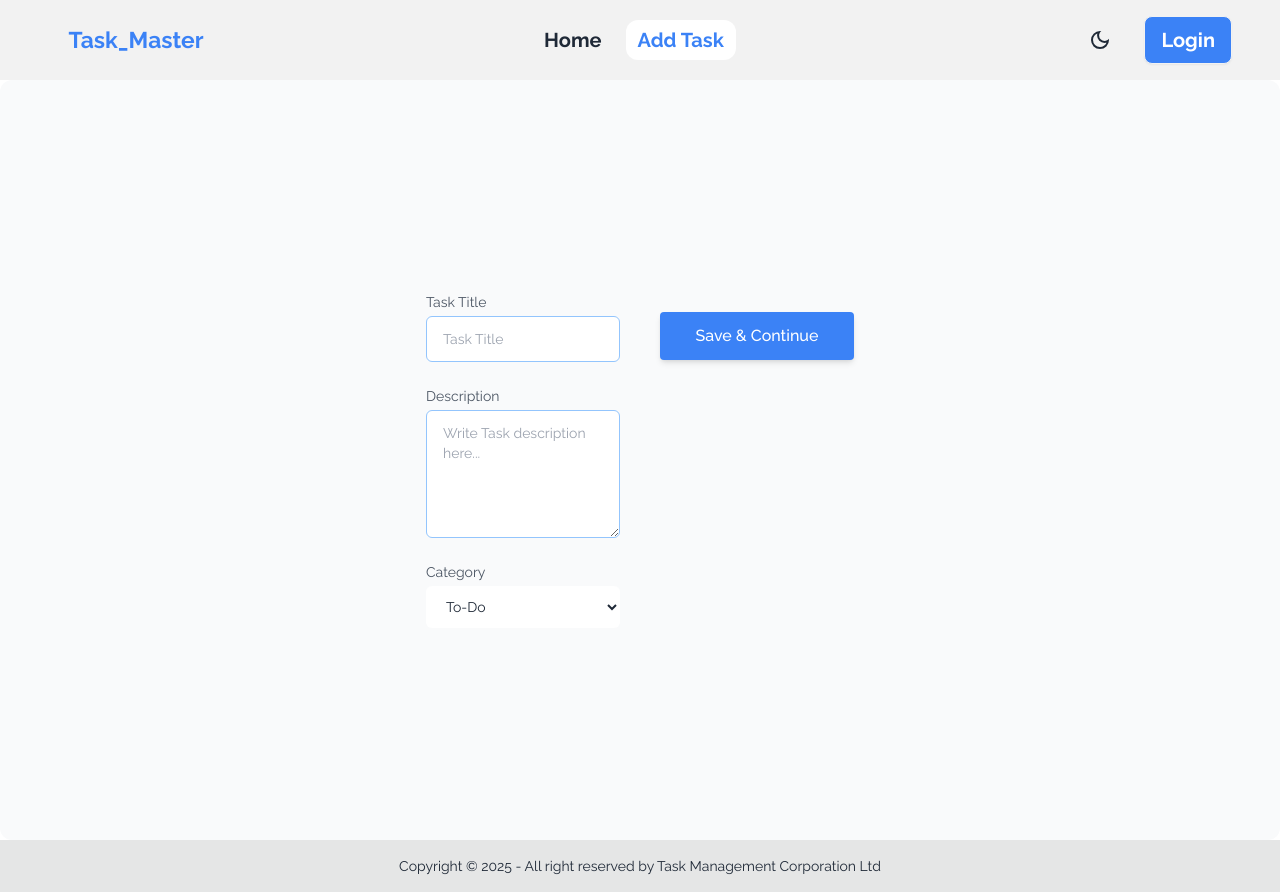
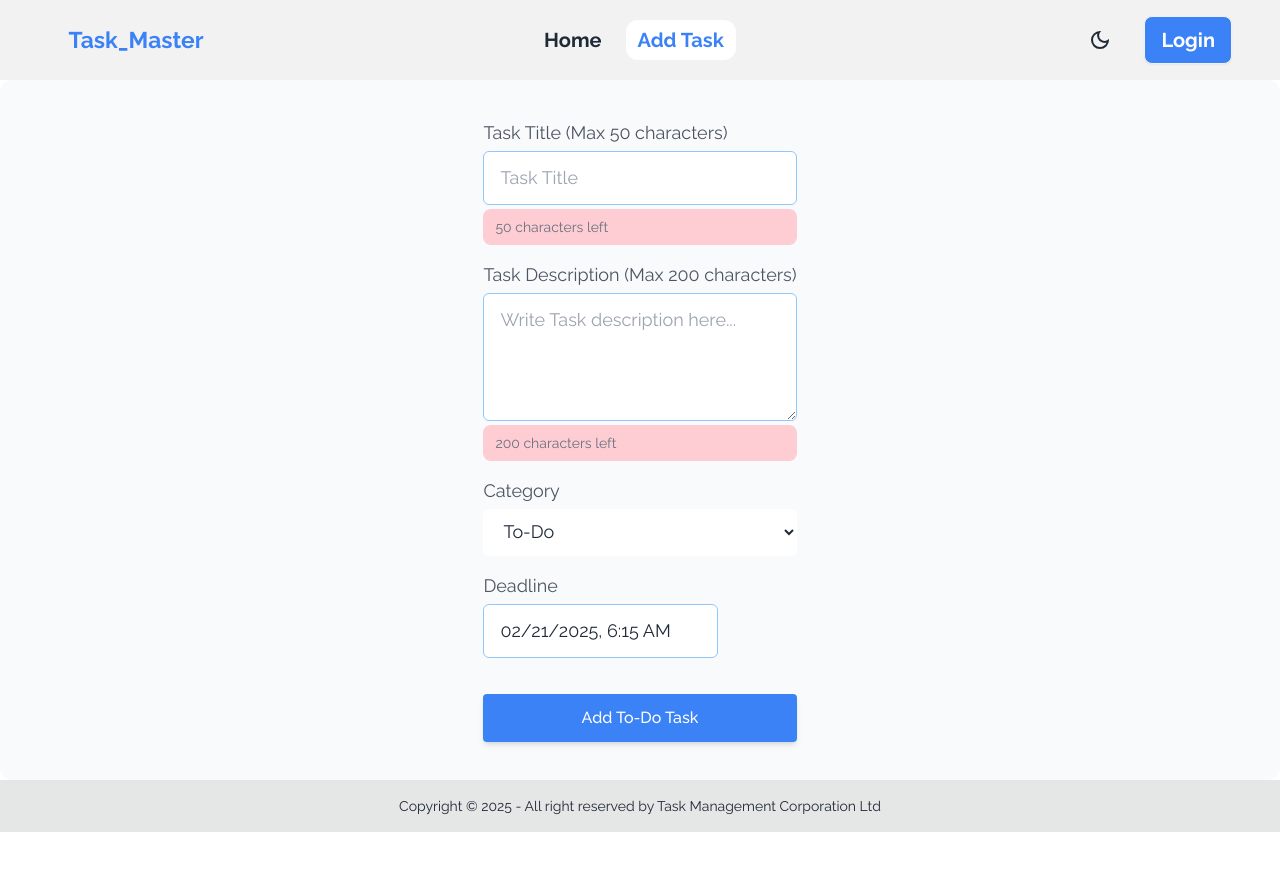
Before and after one commit to Rokon-Khan/task-management-app, a React (Vite) app: page /add-task in a window 1280 px wide. After the commit the page ends 832 px from the top, so only its background shows below. Built offline with nearby package versions, Linux system fonts and the light colour scheme; no server answers.

Commit message:
Task Added With Maximum Character

```diff
--- a/package.json
+++ b/package.json
@@ -20,6 +20,7 @@
     "react": "^19.0.0",
     "react-beautiful-dnd": "^13.1.1",
     "react-date-range": "^2.0.1",
+    "react-datepicker": "^8.1.0",
     "react-dom": "^19.0.0",
     "react-helmet-async": "^2.0.5",
     "react-hook-form": "^7.54.2",
--- a/src/components/Form/AddTask.jsx
+++ b/src/components/Form/AddTask.jsx
@@ -1,6 +1,8 @@
+import { format } from "date-fns";
 import { useState } from "react";
 import { Helmet } from "react-helmet-async";
 import toast from "react-hot-toast";
+import { useNavigate } from "react-router-dom";
 import useAuth from "../../hooks/useAuth";
 import useAxiosSecure from "../../hooks/useAxiosSecure";
 import AddTaskForm from "./AddTaskForm";
@@ -8,9 +10,11 @@ import AddTaskForm from "./AddTaskForm";
 const AddTask = () => {
   const { user } = useAuth();
   const axiosSecure = useAxiosSecure();
+  const navigate = useNavigate();
   const [loading, setLoading] = useState(false);
+
   // handle form submit
-  const handleSubmit = async (e) => {
+  const handleSubmit = async (e, deadline) => {
     e.preventDefault();
     setLoading(true);
     const form = e.target;
@@ -18,33 +22,39 @@ const AddTask = () => {
     const category = form.category.value;
     const description = form.description.value;
 
-    // seller info
+    // Format the deadline
+    const formattedDeadline = format(deadline, "yyyy-MM-dd HH:mm:ss");
+
+    // User info
     const User = {
       name: user?.displayName,
       image: user?.photoURL,
       email: user?.email,
     };
 
-    // Create plant data object
+    // Create task data object
     const taskData = {
       title,
       category,
       description,
+      deadline: formattedDeadline,
       User,
     };
 
     console.table(taskData);
-    // save plant in db
+
+    // Save task in db
     try {
-      // post req
       await axiosSecure.post("/tasks", taskData);
-      toast.success("Data Added Successfully!");
+      toast.success("Task Added Successfully!");
     } catch (err) {
       console.log(err);
     } finally {
+      navigate("/");
       setLoading(false);
     }
   };
+
   return (
     <div>
       <Helmet>
--- a/src/components/Form/AddTaskForm.jsx
+++ b/src/components/Form/AddTaskForm.jsx
@@ -1,16 +1,23 @@
 import PropTypes from "prop-types";
+import { useState } from "react";
+import DatePicker from "react-datepicker";
+import "react-datepicker/dist/react-datepicker.css";
 import { TbFidgetSpinner } from "react-icons/tb";
 
 const AddTaskForm = ({ handleSubmit, loading }) => {
+  const [deadline, setDeadline] = useState(new Date());
+  const [title, setTitle] = useState("");
+  const [description, setDescription] = useState("");
+
   return (
-    <div className="w-full min-h-[calc(100vh-40px)] flex flex-col justify-center items-center text-gray-800 rounded-xl bg-gray-50">
-      <form onSubmit={handleSubmit}>
-        <div className="grid grid-cols-1 lg:grid-cols-2 gap-10">
-          <div className="space-y-6">
-            {/* Name */}
-            <div className="space-y-1 text-sm">
-              <label htmlFor="name" className="block text-gray-600">
-                Task Title
+    <div className="w-full min-h-[calc(100vh-100px)] flex flex-col justify-center items-center text-gray-800 rounded-xl bg-gray-50">
+      <form onSubmit={(e) => handleSubmit(e, deadline)}>
+        <div className="grid grid-cols-1 gap-10">
+          <div className="space-y-4">
+            {/* Task Title */}
+            <div className="space-y-1 text-lg">
+              <label htmlFor="title" className="block text-gray-600">
+                Task Title (Max 50 characters)
               </label>
               <input
                 className="w-full px-4 py-3 text-gray-800 border border-blue-300 focus:outline-blue-500 rounded-md bg-white"
@@ -18,30 +25,43 @@ const AddTaskForm = ({ handleSubmit, loading }) => {
                 id="title"
                 type="text"
                 placeholder="Task Title"
+                maxLength={50}
+                value={title}
+                onChange={(e) => setTitle(e.target.value)}
                 required
               />
+              <p className="bg-rose-200 text-sm text-gray-500 px-3 py-2 rounded-lg">
+                {50 - title.length} characters left
+              </p>
             </div>
 
             {/* Description */}
-            <div className="space-y-1 text-sm">
+            <div className="space-y-1 text-lg">
               <label htmlFor="description" className="block text-gray-600">
-                Description
+                Task Description (Max 200 characters)
               </label>
               <textarea
                 id="description"
                 placeholder="Write Task description here..."
-                className="block rounded-md focus:blue-300 w-full h-32 px-4 py-3 text-gray-800  border border-blue-300 bg-white focus:outline-blue-500 "
+                className="block rounded-md focus:blue-300 w-full h-32 px-4 py-3 text-gray-800 border border-blue-300 bg-white focus:outline-blue-500"
                 name="description"
+                maxLength={200}
+                value={description}
+                onChange={(e) => setDescription(e.target.value)}
               ></textarea>
+              <p className="bg-rose-200 px-3 py-2 text-sm text-gray-500 rounded-lg">
+                {200 - description.length} characters left
+              </p>
             </div>
+
             {/* Category */}
-            <div className="space-y-1 text-sm">
-              <label htmlFor="category" className="block text-gray-600 ">
+            <div className="space-y-1 text-lg">
+              <label htmlFor="category" className="block text-gray-600">
                 Category
               </label>
               <select
                 required
-                className="w-full px-4 py-3 border-lime-300 focus:outline-lime-500 rounded-md bg-white"
+                className="w-full px-4 py-3 border-lime-300 focus:outline-blue-500 rounded-md bg-white"
                 name="category"
               >
                 <option value="To-Do">To-Do</option>
@@ -49,19 +69,33 @@ const AddTaskForm = ({ handleSubmit, loading }) => {
                 <option value="Done">Done</option>
               </select>
             </div>
+
+            {/* Deadline */}
+            <div className="space-y-1 text-lg">
+              <label className="block text-gray-600">Deadline</label>
+              <DatePicker
+                selected={deadline}
+                onChange={(date) => setDeadline(date)}
+                showTimeSelect
+                dateFormat="Pp"
+                className="w-full px-4 py-3 border border-blue-300 focus:outline-blue-500 rounded-md bg-white"
+              />
             </div>
-          <div className="space-y-6 flex flex-col">
+
             {/* Submit Button */}
+            <div>
               <button
                 type="submit"
-              className="w-full p-3 mt-5 text-center font-medium text-white transition duration-200 rounded shadow-md bg-blue-500 "
+                className="w-full p-3 mt-5 text-center font-medium text-white transition duration-200 rounded shadow-md bg-blue-500"
+                disabled={title.length === 0 || description.length === 0}
               >
                 {loading ? (
                   <TbFidgetSpinner className="animate-spin m-auto" />
                 ) : (
-                "Save & Continue"
+                  "Add To-Do Task"
                 )}
               </button>
+            </div>
           </div>
         </div>
       </form>
```
Also changed, not shown: 1 other file (tests, documents, lock files or other folders). Lines whose indentation alone changed are shown as unchanged.
